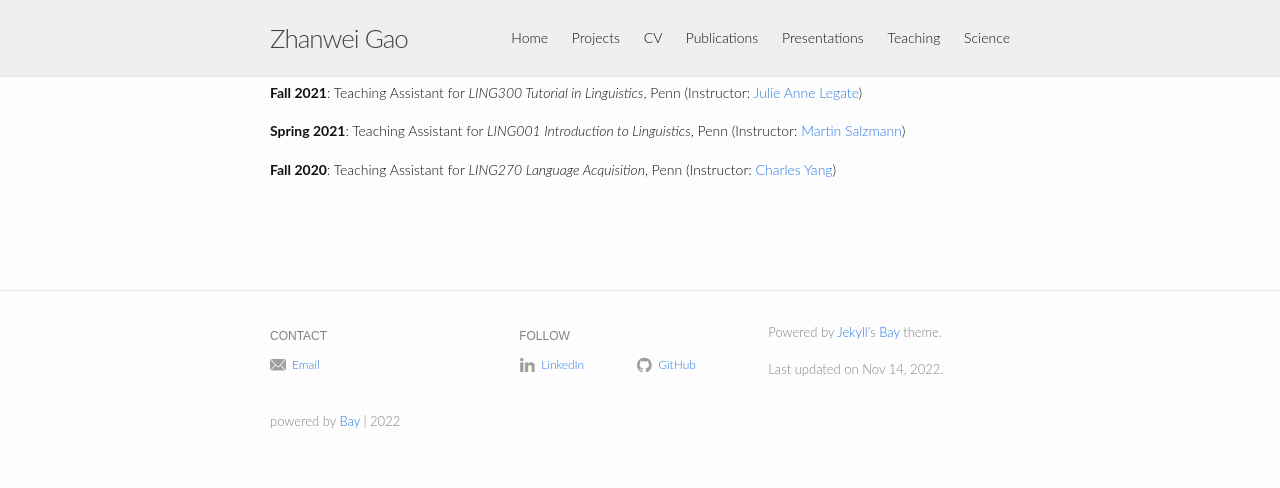
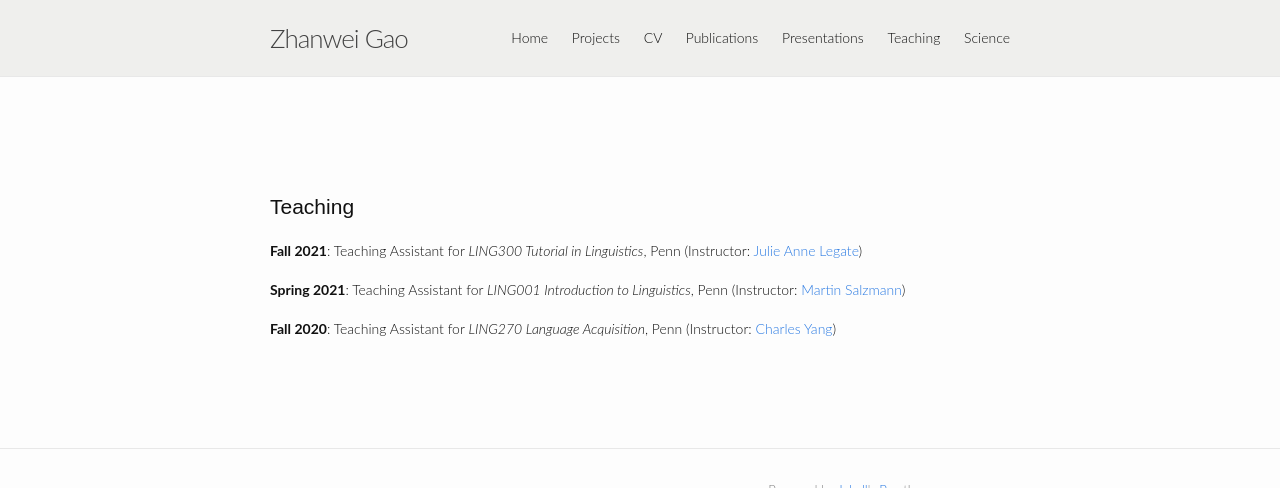
Before and after one commit to ZhanweiGao/1bestzhanweigao.github.io, a Jekyll site: the page built from teaching.md, in a window 1280 px wide, cut to the strip 0-488 px from the top of the page. Built offline with Jekyll 4.4.1, drawn with Linux system fonts in a browser that asks for light colours.

Commit message:
Update default.html

```diff
--- a/_layouts/default.html
+++ b/_layouts/default.html
@@ -5,7 +5,8 @@
   <body>
     {% include header.html %}
 
-    <div class="page-content">
+    // <div class="page-content">
+    <div class="page-content"  style="padding-top:15vh;">
       <div class="wrapper">
         {{ content }}
       </div>
```
